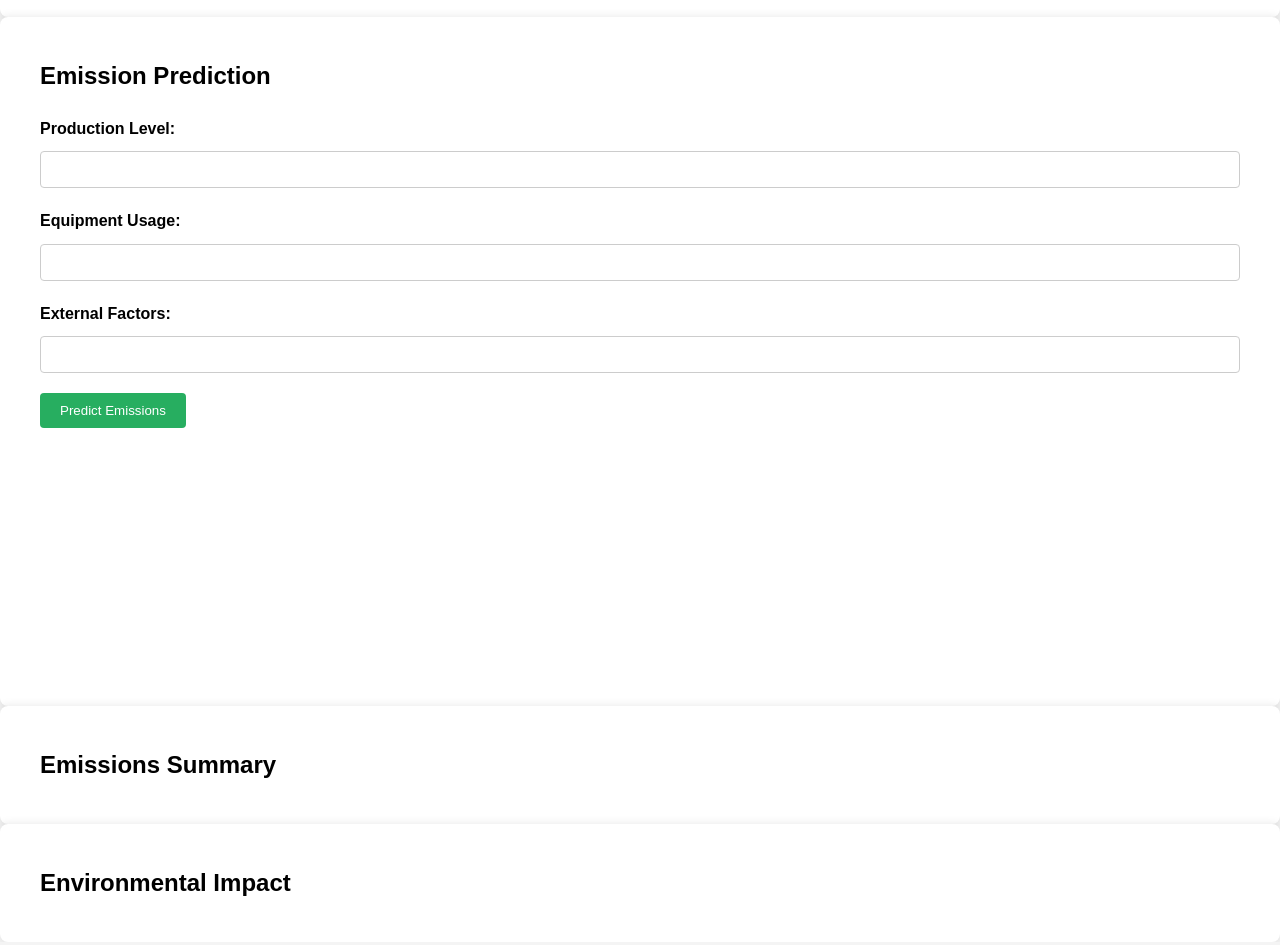
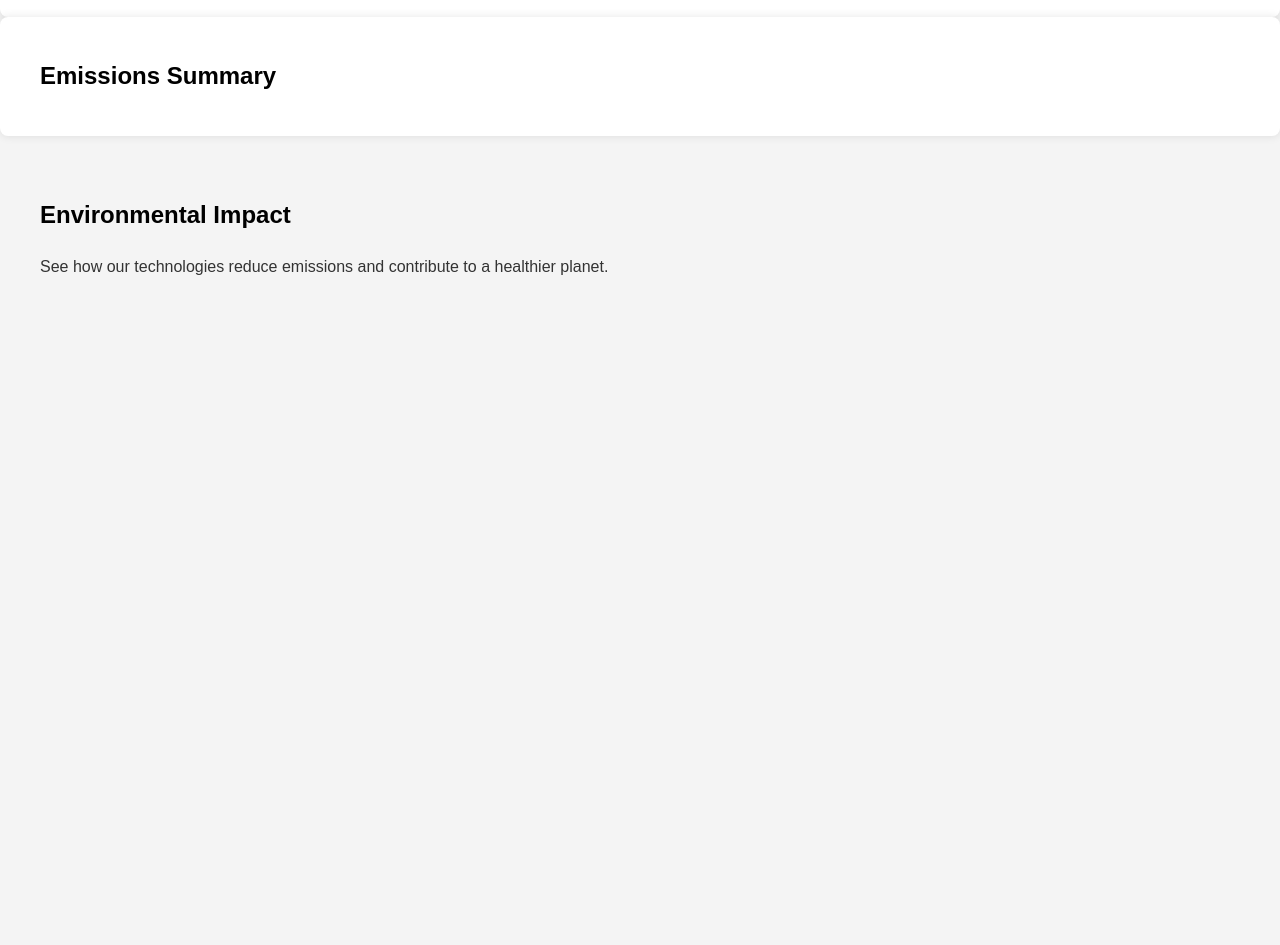
Before and after one commit to Tanay1256/Emission, a plain HTML site: page hh.html in a window 1280 px wide. Shown: the part 396-1341 px from the top of the page. Drawn offline with nearby package versions, Linux system fonts and the light colour scheme.

Commit message:
Update hh.html

```diff
--- a/hh.html
+++ b/hh.html
@@ -7,7 +7,6 @@
     <link rel="stylesheet" href="ss.css">
 </head>
 <body>
-    <!-- Navbar -->
     <nav>
         <div class="logo">Coal Mine Emissions</div>
         <ul>
@@ -17,45 +16,21 @@
         </ul>
     </nav>
 
-    <!-- Header Section -->
     <header>
         <h1>Welcome to the Coal Mine Emissions Calculator</h1>
         <p>Calculate your mine's carbon footprint and explore reduction pathways.</p>
     </header>
 
-    <!-- Calculator Section -->
     <section id="calculator" class="section">
         <div class="container">
             <h2>Coal Mine Emissions Calculator</h2>
             <form id="calculatorForm">
-                <!-- Your existing form elements -->
+                <!-- Existing form elements -->
                 <button type="button" onclick="calculateEmissions()">Calculate Emissions</button>
             </form>
         </div>
     </section>
 
-    <!-- Emission Prediction Section -->
-    <section id="emissionPrediction" class="section">
-        <div class="container">
-            <h2>Emission Prediction</h2>
-            <form id="predictionForm">
-                <label for="productionLevel">Production Level:</label>
-                <input type="number" id="productionLevel" name="productionLevel" required>
-
-                <label for="equipmentUsage">Equipment Usage:</label>
-                <input type="number" id="equipmentUsage" name="equipmentUsage" required>
-
-                <label for="externalFactors">External Factors:</label>
-                <input type="number" id="externalFactors" name="externalFactors" required>
-
-                <button type="button" onclick="predictEmissions()">Predict Emissions</button>
-            </form>
-            <p id="emissionPredictionResult"></p>
-            <canvas id="emissionsComparisonChart" width="400" height="200"></canvas>
-        </div>
-    </section>
-
-    <!-- Results Section -->
     <section id="results" class="section">
         <div class="container">
             <h2>Emissions Summary</h2>
@@ -65,12 +40,21 @@
         </div>
     </section>
 
-    <!-- Environmental Section -->
-    <section id="environmentalSection" class="section environmental">
+    <section id="impact" class="section environmental">
         <div class="container">
             <h2>Environmental Impact</h2>
             <div class="impact-content">
-                <!-- Existing content -->
+                <div class="impact-text">
+                    <p>See how our technologies reduce emissions and contribute to a healthier planet.</p>
+                </div>
+                <div class="impact-illustrations">
+                    <svg id="treeIcon" viewBox="0 0 100 100" xmlns="http://www.w3.org/2000/svg">
+                        <!-- Tree SVG content -->
+                    </svg>
+                    <svg id="windTurbineIcon" viewBox="0 0 100 100" xmlns="http://www.w3.org/2000/svg">
+                        <!-- Wind Turbine SVG content -->
+                    </svg>
+                </div>
             </div>
         </div>
     </section>
```
